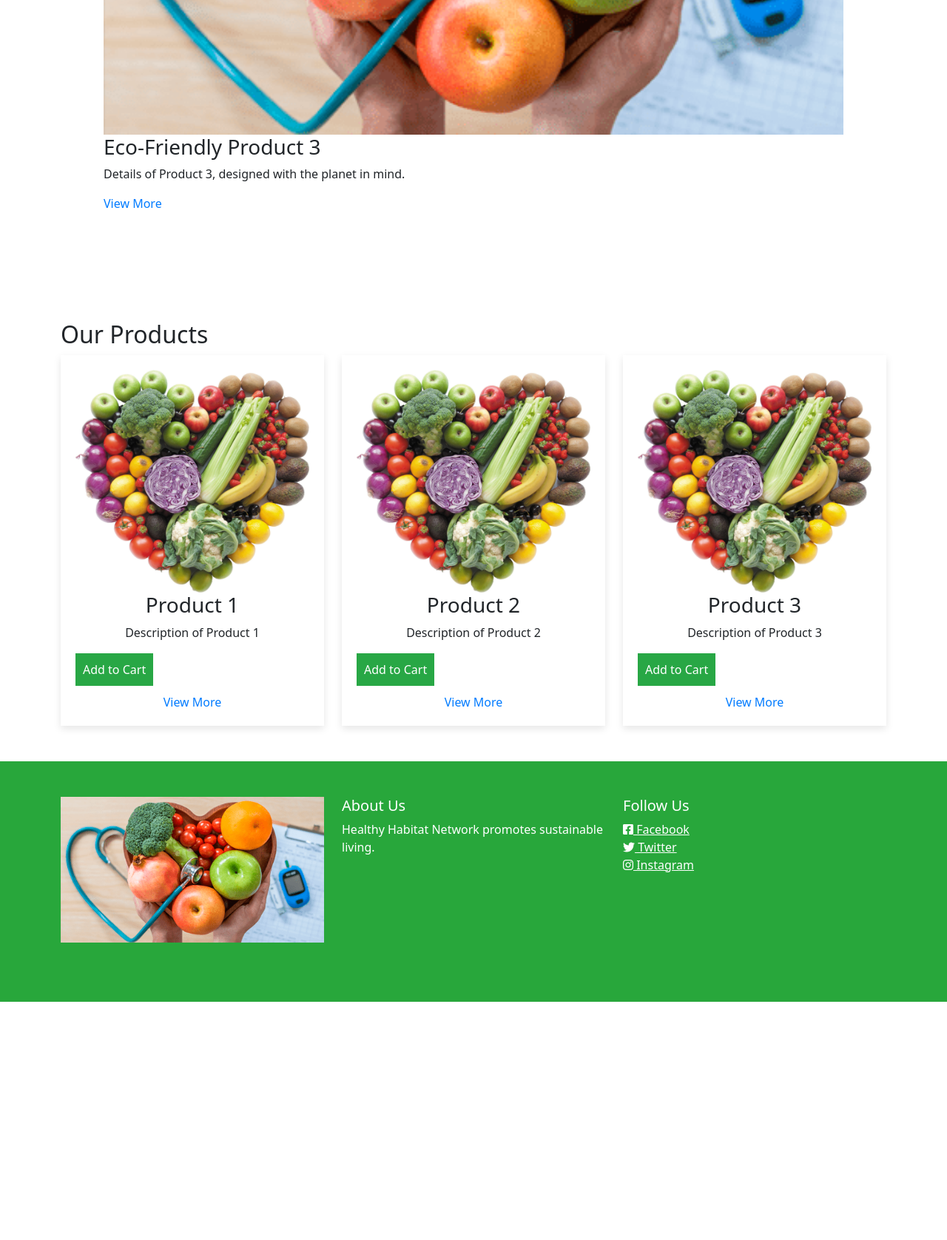
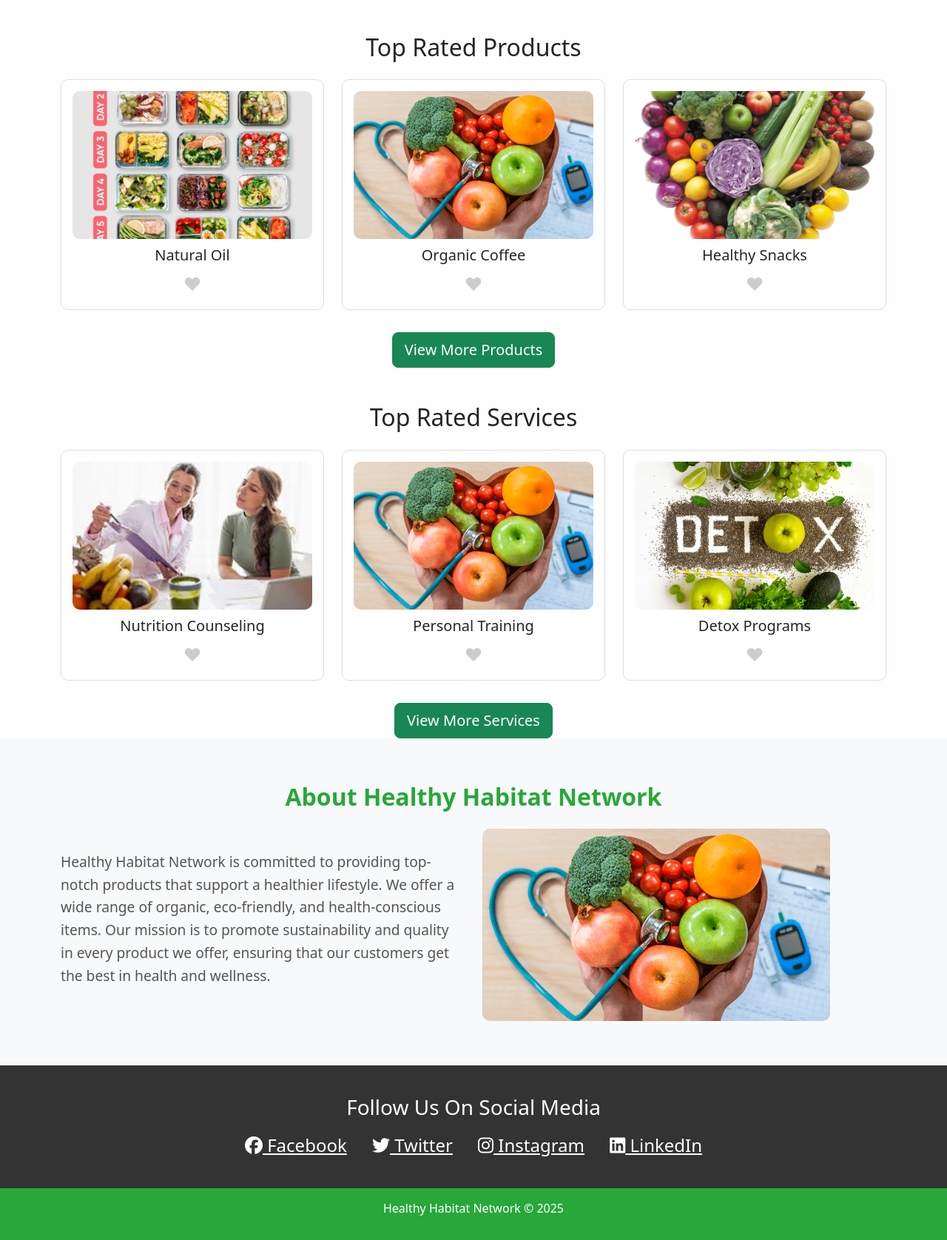
Before and after one commit to Pranay-Prasad2/CW2-SoftwareEngineering-frontend, a plain HTML site: page index.html in a window 1280 px wide. Shown: the part 703-2379 px from the top of the page at 74% size. Before the commit the page ends 2057 px from the top, so only its background shows below. Drawn offline with nearby package versions, Linux system fonts and the light colour scheme.

Commit message:
updated homepage

```diff
--- a/index.html
+++ b/index.html
@@ -2,158 +2,155 @@
 <html lang="en">
 <head>
   <meta charset="UTF-8">
-  <meta name="viewport" content="width=device-width, initial-scale=1.0">
+  <meta name="viewport" content="width=device-width, initial-scale=1">
   <title>Healthy Habitat Network</title>
+
+
   <link href="https://cdn.jsdelivr.net/npm/bootstrap@5.3.0/dist/css/bootstrap.min.css" rel="stylesheet">
-  <script src="https://cdn.jsdelivr.net/npm/bootstrap@5.3.0/dist/js/bootstrap.bundle.min.js" defer></script>
 
-  <!-- Include Font Awesome for icons -->
-  <link href="https://cdnjs.cloudflare.com/ajax/libs/font-awesome/6.0.0-beta3/css/all.min.css" rel="stylesheet">
+
+  <script src="https://kit.fontawesome.com/a076d05399.js" crossorigin="anonymous"></script>
+
 
   <style>
-    body {
-      margin-top: 45px;
-    }
+
     .navbar-brand img {
-      width: 70px; /* Adjusted size */
+      width: 30px;
       margin-right: 8px;
     }
     .navbar-custom {
       background-color: #28a73b;
-      padding: 8px 6px;
     }
-    .navbar-nav {
-      margin-left: 0px;
-    }
-
-    .navbar-brand {
-      margin-right: 20px;
-    }
-
-    .navbar .navbar-nav .nav-link {
-      font-size: 20px;
-      padding: 4px 7px;
+    .navbar .nav-link {
+      font-size: 18px;
       font-weight: bold;
       color: white;
     }
-
-    .navbar-toggler {
-      border-color: rgba(255, 255, 255, 0.1);
-      padding: 5px 7px;
+    .navbar .nav-link:hover {
+      color: #d4ffd7;
     }
 
-    .navbar-toggler-icon {
-      background-color: white;
-      height: 20px;
-      width: 30px;
+    body {
+      margin-top: 60px; /* To avoid overlap with fixed navbar */
+      background-color: #fefefe;
     }
 
-    .slider-container {
+    /* MAIN SLIDER */
+    .carousel-item img {
       width: 100%;
-      max-width: 1000px;
-      margin: 0 auto;
-      overflow: hidden;
+      height: 80vh;
+      object-fit: cover;
     }
 
-    .slider {
-      display: flex;
-      transition: transform 1s ease;
+    /* PRODUCT & SERVICE CARDS */
+    .item-card {
+      border: 1px solid #ddd;
+      border-radius: 10px;
+      padding: 15px;
+      background-color: white;
+      text-align: center;
+      transition: transform 0.3s ease;
+    }
+    .item-card:hover {
+      transform: scale(1.03);
+    }
+    .item-card img {
+      width: 100%;
+      height: 200px;
+      object-fit: cover;
+      border-radius: 10px;
+      margin-bottom: 10px;
     }
 
-    .slide {
-      width: 100%;
-      display: none;
-    }
 
-    .slide.active {
-      display: block;
-    }
-
-    .product-section, .service-section {
-      margin-top: 50px;
-    }
-
-    .product-card, .service-card {
-      padding: 20px;
-      box-shadow: 0px 4px 10px rgba(0, 0, 0, 0.1);
-      text-align: center;
-      transition: transform 0.3s;
-    }
-
-    .product-card:hover, .service-card:hover {
-      transform: scale(1.05);
-    }
-
-    .product-card img, .service-card img {
-      width: 100%;
-      height: auto;
-    }
-
-    .add-to-cart, .view-more {
-      display: block;
-      margin-top: 10px;
-      color: #007BFF;
-      text-decoration: none;
-    }
-
-    .add-to-cart {
-      background-color: #28a745;
-      color: white;
-      padding: 10px;
+    .vote-button {
+      font-size: 24px;
+      color: #ccc;
+      background: none;
       border: none;
       cursor: pointer;
     }
-
-    .view-more:hover, .add-to-cart:hover {
-      text-decoration: underline;
+    .vote-button.loved {
+      color: #dc3545;
     }
 
-    img {
-      width: 100%;
-      height: auto;
+
+    .about-us {
+      background-color: #f8f9fa;
+      padding: 60px 0;
+    }
+    .about-us h2 {
+      color: #28a73b;
+      font-weight: bold;
+    }
+    .about-us p {
+      font-size: 1.2rem;
+      color: #555;
+      line-height: 1.6;
+    }
+    .about-us img {
+      max-width: 100%;
+      border-radius: 10px;
+    }
+
+
+    .social-media {
+      background-color: #333;
+      color: white;
+      padding: 40px 0;
+      text-align: center;
+    }
+    .social-icons a {
+      font-size: 1.5rem;
+      color: white;
+      margin: 0 15px;
+      transition: color 0.3s ease;
+    }
+    .social-icons a:hover {
+      color: #28a73b;
+    }
+
+
+    .view-more-btn {
+      text-align: center;
+      margin-top: 30px;
+    }
+
+
+    footer {
+      background-color: #28a73b;
+      color: white;
+      text-align: center;
+      padding: 15px 0;
     }
   </style>
 </head>
+
 <body>
-  <!-- Navbar -->
+
+
   <nav class="navbar navbar-expand-lg navbar-dark navbar-custom fixed-top">
     <div class="container-fluid">
-      <!-- Logo and Brand -->
       <a class="navbar-brand d-flex align-items-center" href="index.html">
-        <img src="Images/nutrition.png" alt="Logo"> Healthy Habitat
+        <img src="Images/nutrition.png" alt="Healthy Habitat Logo"> Healthy Habitat
       </a>
-      <!-- Toggler Button for Mobile -->
-      <button class="navbar-toggler" type="button" data-bs-toggle="collapse" data-bs-target="#navbarNav" aria-controls="navbarNav" aria-expanded="false" aria-label="Toggle navigation">
+      <button class="navbar-toggler" type="button" data-bs-toggle="collapse" data-bs-target="#navbarNav">
         <span class="navbar-toggler-icon"></span>
       </button>
-      <!-- Navbar Links -->
+
       <div class="collapse navbar-collapse" id="navbarNav">
-        <!-- Left-Aligned Links -->
         <ul class="navbar-nav me-auto">
-          <li class="nav-item">
-            <a class="nav-link" href="index.html">Homepage</a>
-          </li>
-          <li class="nav-item">
-            <a class="nav-link" href="product.html">Product</a>
-          </li>
-          <li class="nav-item">
-            <a class="nav-link" href="service.html">Service</a>
-          </li>
-          <li class="nav-item">
-            <a class="nav-link" href="contact.html">Contact</a>
-          </li>
+          <li class="nav-item"><a class="nav-link" href="index.html">Homepage</a></li>
+          <li class="nav-item"><a class="nav-link" href="product.html">Product</a></li>
+          <li class="nav-item"><a class="nav-link" href="service.html">Service</a></li>
+          <li class="nav-item"><a class="nav-link" href="contact.html">Contact</a></li>
         </ul>
-        <!-- Right-Aligned Links -->
         <ul class="navbar-nav ms-auto">
-          <li class="nav-item">
-            <a class="nav-link" href="cart.html">Cart</a>
-          </li>
-          <li class="nav-item">
-            <a class="nav-link" href="login.html">Login</a>
-          </li>
+          <li class="nav-item"><a class="nav-link" href="cart.html">Cart</a></li>
+          <li class="nav-item"><a class="nav-link" href="login.html">Login</a></li>
           <li class="nav-item">
             <a class="nav-link" href="account.html">
-              <img src="Images/Sample_User_Icon.png" alt="Account" style="width: 30px; height: auto;">
+              <img src="Images/Sample_User_Icon.png" alt="Account" width="30">
             </a>
           </li>
         </ul>
@@ -161,114 +158,132 @@
     </div>
   </nav>
 
-  <!-- Homepage -->
-  <section id="home" class="container py-5">
-    <h1>Welcome to Healthy Habitat</h1>
-    <p>Your journey to sustainable and healthy living starts here!</p>
-  </section>
+  <div id="carouselExample" class="carousel slide" data-bs-ride="carousel" data-bs-interval="2000">
+    <div class="carousel-inner">
+      <div class="carousel-item active">
+        <img src="Images/feature.jpg" alt="Nature Image 1">
+      </div>
+      <div class="carousel-item">
+        <img src="Images/sliderr3.png" alt="Nature Image 2">
+      </div>
+      <div class="carousel-item">
+        <img src="Images/healthimg.jpg" alt="Nature Image 3">
+      </div>
+    </div>
+    <button class="carousel-control-prev" type="button" data-bs-target="#carouselExample" data-bs-slide="prev">
+      <span class="carousel-control-prev-icon"></span>
+    </button>
+    <button class="carousel-control-next" type="button" data-bs-target="#carouselExample" data-bs-slide="next">
+      <span class="carousel-control-next-icon"></span>
+    </button>
+  </div>
 
-  <!-- Slider -->
-  <section class="container py-5">
-    <h2 class="text-center">Popular Eco-Friendly Choices</h2>
-    <div class="slider-container">
-      <div class="slider">
-        <div class="slide active">
-          <img src="Images/slider1.jpeg" alt="Product 1">
-          <h3>Eco-Friendly Product 1</h3>
-          <p>Details of Product 1, made with sustainable materials.</p>
-          <a href="product_page.html" class="view-more">View More</a>
+   <!-- PRODUCT -->
+  <div class="container mt-5">
+    <h2 class="text-center mb-4">Top Rated Products</h2>
+    <div id="topRatedProductsCarousel" class="carousel slide" data-bs-ride="carousel" data-bs-interval="3000">
+      <div class="carousel-inner">
+
+        <div class="carousel-item active">
+          <div class="row">
+
+            <div class="col-md-4"><div class="item-card"><img src="Images/product1.jpg" alt="Organic Honey"><h5>Organic Honey</h5><button class="vote-button" onclick="toggleLove(this)">&hearts;</button></div></div>
+            <div class="col-md-4"><div class="item-card"><img src="Images/product2.jpg" alt="Green Tea"><h5>Green Tea</h5><button class="vote-button" onclick="toggleLove(this)">&hearts;</button></div></div>
+            <div class="col-md-4"><div class="item-card"><img src="Images/product3.jpg" alt="Herbal Shampoo"><h5>Herbal Shampoo</h5><button class="vote-button" onclick="toggleLove(this)">&hearts;</button></div></div>
           </div>
-        <div class="slide">
-          <img src="Images/slider2.jpg" alt="Product 2">
-          <h3>Eco-Friendly Product 2</h3>
-          <p>Details of Product 2, crafted for a greener tomorrow.</p>
-          <a href="product_page.html" class="view-more">View More</a>
         </div>
-        <div class="slide">
-          <img src="Images/nutrition.png" alt="Product 3">
-          <h3>Eco-Friendly Product 3</h3>
-          <p>Details of Product 3, designed with the planet in mind.</p>
-          <a href="product_page.html" class="view-more">View More</a>
+
+
+        <div class="carousel-item">
+          <div class="row">
+            <div class="col-md-4"><div class="item-card"><img src="Images/6bea7f91c82dec4d8b81c965551a555f.jpg" alt="Natural Oil"><h5>Natural Oil</h5><button class="vote-button" onclick="toggleLove(this)">&hearts;</button></div></div>
+            <div class="col-md-4"><div class="item-card"><img src="Images/nutrition.png" alt="Organic Coffee"><h5>Organic Coffee</h5><button class="vote-button" onclick="toggleLove(this)">&hearts;</button></div></div>
+            <div class="col-md-4"><div class="item-card"><img src="Images/product1.jpg" alt="Healthy Snacks"><h5>Healthy Snacks</h5><button class="vote-button" onclick="toggleLove(this)">&hearts;</button></div></div>
           </div>
         </div>
       </div>
-  </section>
-
-  <script>
-    let currentSlide = 0;
-    const slides = document.querySelectorAll('.slide');
-    const totalSlides = slides.length;
-
-    function nextSlide() {
-      slides[currentSlide].classList.remove('active');
-      currentSlide = (currentSlide + 1) % totalSlides;
-      slides[currentSlide].classList.add('active');
-    }
-
-    setInterval(nextSlide, 2000);
-  </script>
-
-  <!-- Product Section -->
-  <section class="product-section container py-5">
-    <h2>Our Products</h2>
-    <div class="row">
-      <div class="col-12 col-sm-6 col-md-4">
-        <div class="product-card">
-          <img src="Images/product1.jpg" alt="Product 1">
-          <h3>Product 1</h3>
-          <p>Description of Product 1</p>
-          <button class="add-to-cart">Add to Cart</button>
-          <a href="product_page.html" class="view-more">View More</a>
+      <button class="carousel-control-prev" type="button" data-bs-target="#topRatedProductsCarousel" data-bs-slide="prev"><span class="carousel-control-prev-icon"></span></button>
+      <button class="carousel-control-next" type="button" data-bs-target="#topRatedProductsCarousel" data-bs-slide="next"><span class="carousel-control-next-icon"></span></button>
+    </div>
+    <div class="view-more-btn">
+      <a href="product.html" class="btn btn-success btn-lg">View More Products</a>
     </div>
   </div>
-      <div class="col-12 col-sm-6 col-md-4">
-        <div class="product-card">
-          <img src="Images/product1.jpg" alt="Product 2">
-          <h3>Product 2</h3>
-          <p>Description of Product 2</p>
-          <button class="add-to-cart">Add to Cart</button>
-          <a href="product_page.html" class="view-more">View More</a>
+
+  <!-- SERVICES -->
+  <div class="container mt-5">
+    <h2 class="text-center mb-4">Top Rated Services</h2>
+    <div id="topRatedServicesCarousel" class="carousel slide" data-bs-ride="carousel" data-bs-interval="3000">
+      <div class="carousel-inner">
+
+
+        <div class="carousel-item active">
+          <div class="row">
+            <div class="col-md-4"><div class="item-card"><img src="Images/service1.jpg" alt="Health Consultation"><h5>Health Consultation</h5><button class="vote-button" onclick="toggleLove(this)">&hearts;</button></div></div>
+            <div class="col-md-4"><div class="item-card"><img src="Images/Wellness Coaching.jpg" alt="Wellness Coaching"><h5>Wellness Coaching</h5><button class="vote-button" onclick="toggleLove(this)">&hearts;</button></div></div>
+            <div class="col-md-4"><div class="item-card"><img src="Images/yoga.jpg" alt="Yoga Classes"><h5>Yoga Classes</h5><button class="vote-button" onclick="toggleLove(this)">&hearts;</button></div></div>
           </div>
         </div>
-      <div class="col-12 col-sm-6 col-md-4">
-        <div class="product-card">
-          <img src="Images/product1.jpg" alt="Product 3">
-          <h3>Product 3</h3>
-          <p>Description of Product 3</p>
-          <button class="add-to-cart">Add to Cart</button>
-          <a href="product_page.html" class="view-more">View More</a>
+
+
+        <div class="carousel-item">
+          <div class="row">
+            <div class="col-md-4"><div class="item-card"><img src="Images/Nutrition Counseling.jfif" alt="Nutrition Counseling"><h5>Nutrition Counseling</h5><button class="vote-button" onclick="toggleLove(this)">&hearts;</button></div></div>
+            <div class="col-md-4"><div class="item-card"><img src="Images/nutrition.png" alt="Personal Training"><h5>Personal Training</h5><button class="vote-button" onclick="toggleLove(this)">&hearts;</button></div></div>
+            <div class="col-md-4"><div class="item-card"><img src="Images/detox.jpg" alt="Detox Programs"><h5>Detox Programs</h5><button class="vote-button" onclick="toggleLove(this)">&hearts;</button></div></div>
           </div>
         </div>
       </div>
-  </section>
-
-  <!-- Footer -->
-<footer style="background-color: #28a73b;" class="text-white py-5">
-  <div class="container">
-    <div class="row">
-
-      <div class="col-md-4 text-center mb-3">
-        <img src="Images/nutrition.png" alt="Healthy Habitat Logo" width="100" class="mb-3">
+      <button class="carousel-control-prev" type="button" data-bs-target="#topRatedServicesCarousel" data-bs-slide="prev"><span class="carousel-control-prev-icon"></span></button>
+      <button class="carousel-control-next" type="button" data-bs-target="#topRatedServicesCarousel" data-bs-slide="next"><span class="carousel-control-next-icon"></span></button>
+    </div>
+    <div class="view-more-btn">
+      <a href="service.html" class="btn btn-success btn-lg">View More Services</a>
+    </div>
   </div>
 
-      <div class="col-md-4">
-        <h5>About Us</h5>
-        <p>Healthy Habitat Network promotes sustainable living.</p>
+  <!-- ABOUT SECTION -->
+  <div class="about-us">
+    <div class="container">
+      <h2 class="text-center">About Healthy Habitat Network</h2>
+      <div class="row align-items-center mt-4">
+        <div class="col-lg-6">
+          <p>Healthy Habitat Network is committed to providing top-notch products that support a healthier lifestyle. We offer a wide range of organic, eco-friendly, and health-conscious items. Our mission is to promote sustainability and quality in every product we offer, ensuring that our customers get the best in health and wellness.</p>
         </div>
-
-      <div class="col-md-4">
-        <h5>Follow Us</h5>
-        <ul class="list-unstyled">
-          <li><a href="#" class="text-white"><i class="fab fa-facebook-square"></i> Facebook</a></li>
-          <li><a href="#" class="text-white"><i class="fab fa-twitter"></i> Twitter</a></li>
-          <li><a href="#" class="text-white"><i class="fab fa-instagram"></i> Instagram</a></li>
-        </ul>
+        <div class="col-lg-6">
+          <img src="Images/nutrition.png" alt="About Us Image">
         </div>
       </div>
     </div>
+  </div>
+
+  <!-- SOCIAL MEDIA SECTION -->
+  <div class="social-media">
+    <h3>Follow Us On Social Media</h3>
+    <div class="social-icons mt-3">
+      <a href="https://www.facebook.com/HealthyHabitat" target="_blank"><i class="fab fa-facebook"></i> Facebook</a>
+      <a href="https://twitter.com/HealthyHabitat" target="_blank"><i class="fab fa-twitter"></i> Twitter</a>
+      <a href="https://www.instagram.com/HealthyHabitat" target="_blank"><i class="fab fa-instagram"></i> Instagram</a>
+      <a href="https://www.linkedin.com/company/HealthyHabitat" target="_blank"><i class="fab fa-linkedin"></i> LinkedIn</a>
+    </div>
+  </div>
+
+  <!-- FOOTER -->
+  <footer>
+    <div class="container">
+      <p>Healthy Habitat Network &copy; 2025</p>
+    </div>
   </footer>
+
+
+  <script>
+    function toggleLove(button) {
+      button.classList.toggle('loved');
+    }
+  </script>
+
+
+  <script src="https://cdn.jsdelivr.net/npm/bootstrap@5.3.0/dist/js/bootstrap.bundle.min.js"></script>
 
 </body>
 </html>
-
-<!-- Healthy-Habitat-Network-dummy-->
```
Also changed, not shown: Images/Nutrition Counseling.jfif (added), Images/Wellness Coaching.jpg (added), Images/detox.jpg (added), Images/feature.jpg (added), Images/healthimg.jpg (added), Images/slider1.png (added), Images/sliderr3.png (added), Images/yoga.jpg (added). Lines whose indentation alone changed are shown as unchanged.
